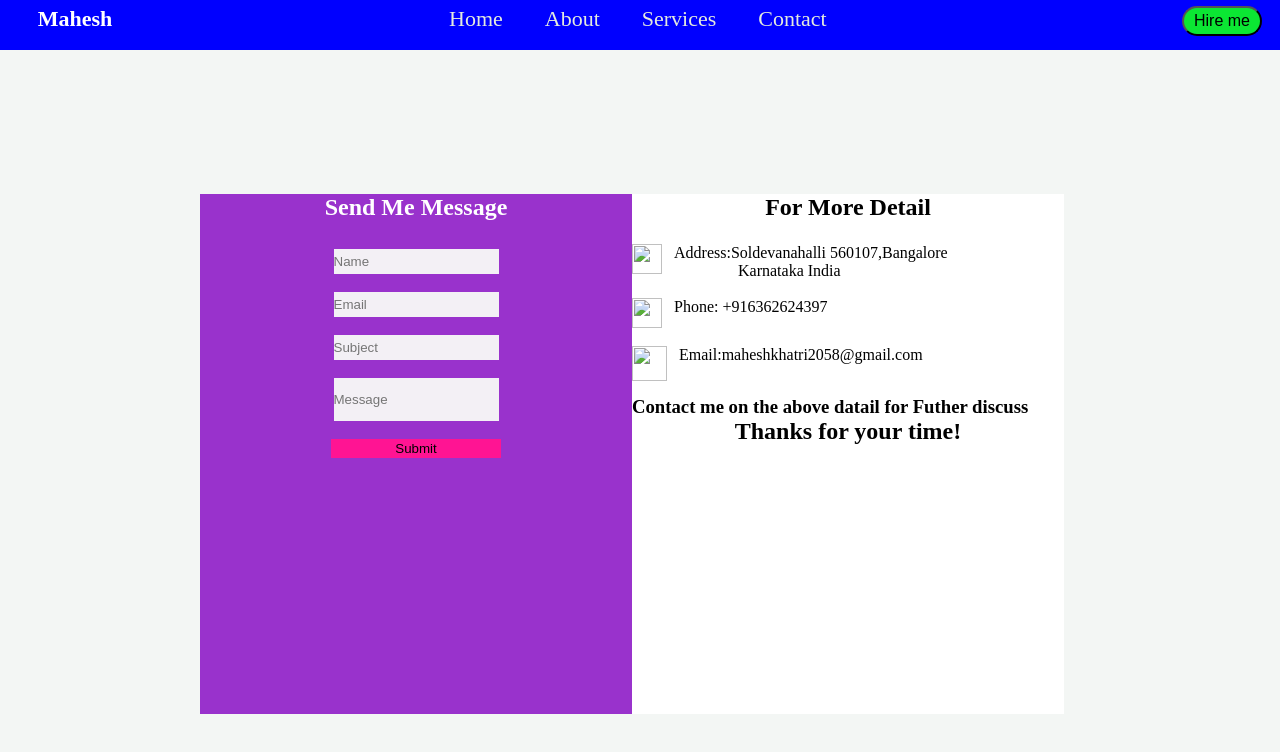
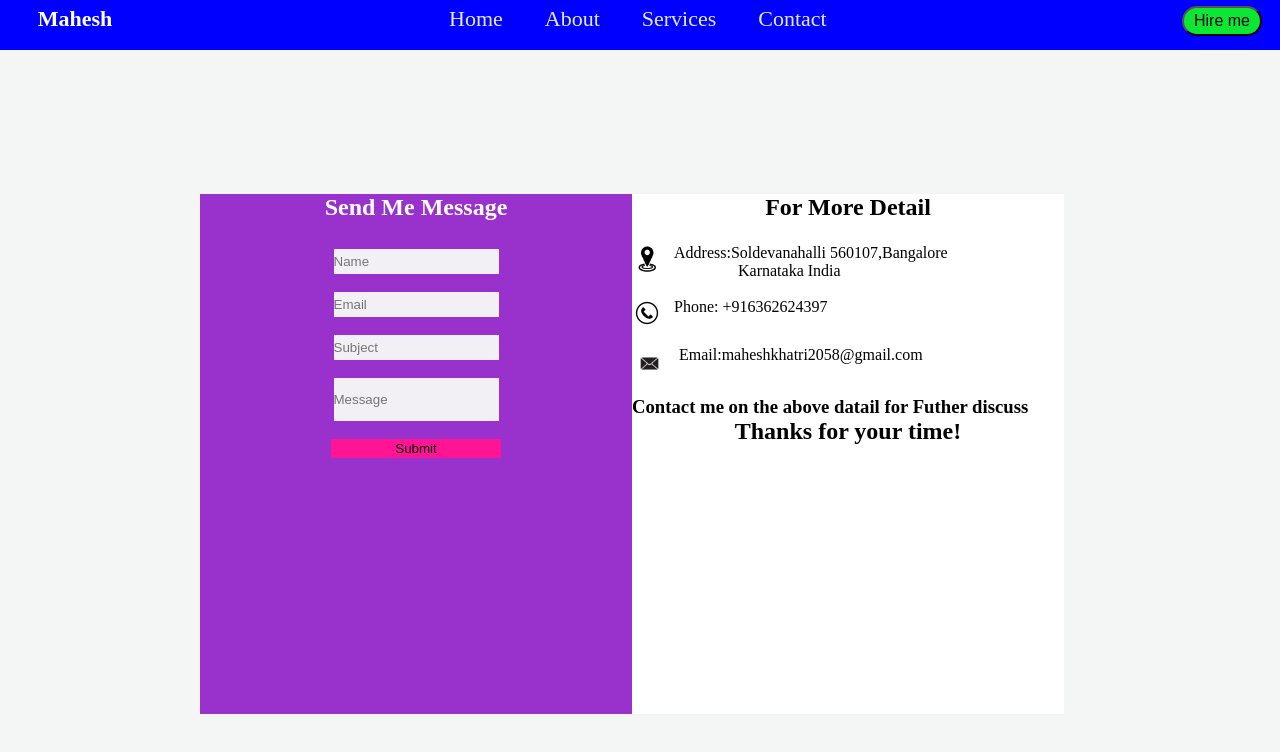
Before and after one commit to maheshkhatri2058/My-portfolio-, a plain HTML site: page contact.html in a window 1280 px wide. Drawn offline with Linux system fonts and the light colour scheme; files that its build step writes are made by us from their sources.

Commit message:
Update contact.html

```diff
--- a/contact.html
+++ b/contact.html
@@ -5,7 +5,7 @@
     <meta http-equiv="X-UA-Compatible" content="IE=edge">
     <meta name="viewport" content="width=device-width, initial-scale=1.0">
     <title>My Portofolio</title>
-    <link rel="stylesheet" href="css/style.css">
+    <link rel="stylesheet" href="style.css">
     <style>
         body{
             background-color: rgb(243, 246, 244);
@@ -52,14 +52,14 @@
         <div class="cnt">
          <h2>For More Detail</h2>
              <div  class="address">
-                <img src="img/location.jpg">&nbsp;&nbsp;&nbsp;Address:Soldevanahalli 560107,Bangalore <br>
+                <img src="location.jpg">&nbsp;&nbsp;&nbsp;Address:Soldevanahalli 560107,Bangalore <br>
                 &nbsp;&nbsp;&nbsp;&nbsp;&nbsp;&nbsp;&nbsp;&nbsp;&nbsp;&nbsp;&nbsp;&nbsp;&nbsp;&nbsp;&nbsp;&nbsp;&nbsp;&nbsp; Karnataka India
             </div>
             <div class="phn">
-                <img src="img/phn.webp">&nbsp;&nbsp;&nbsp;Phone: +916362624397
+                <img src="phn.webp">&nbsp;&nbsp;&nbsp;Phone: +916362624397
             </div>
             <div class="eml">
-                <img src="img/email.jpg">&nbsp;&nbsp;&nbsp;Email:maheshkhatri2058@gmail.com
+                <img src="email.jpg">&nbsp;&nbsp;&nbsp;Email:maheshkhatri2058@gmail.com
             </div>
             <div class="lst">
                 <h3>Contact me on the above datail for Futher discuss</h3>
```
